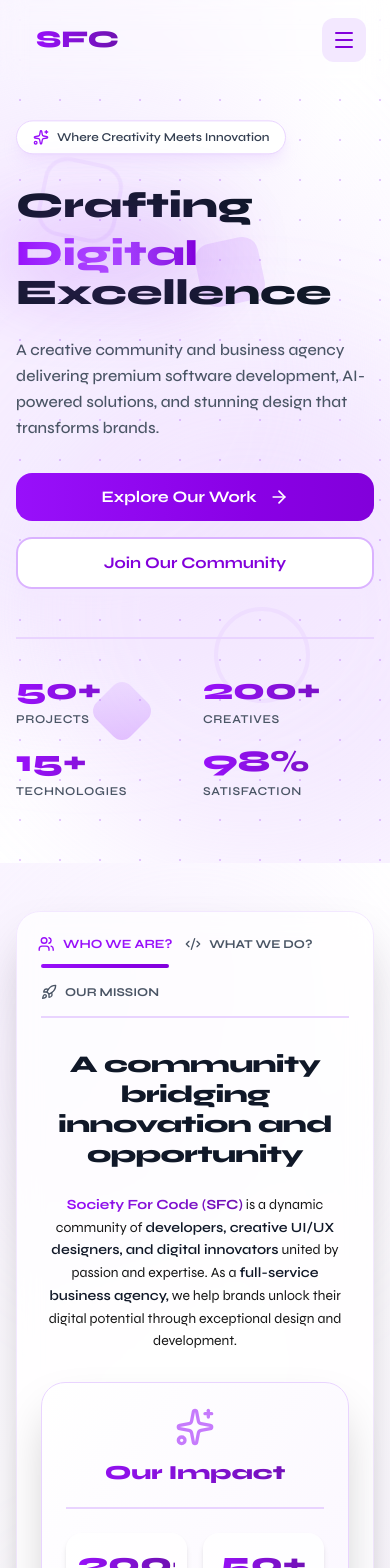
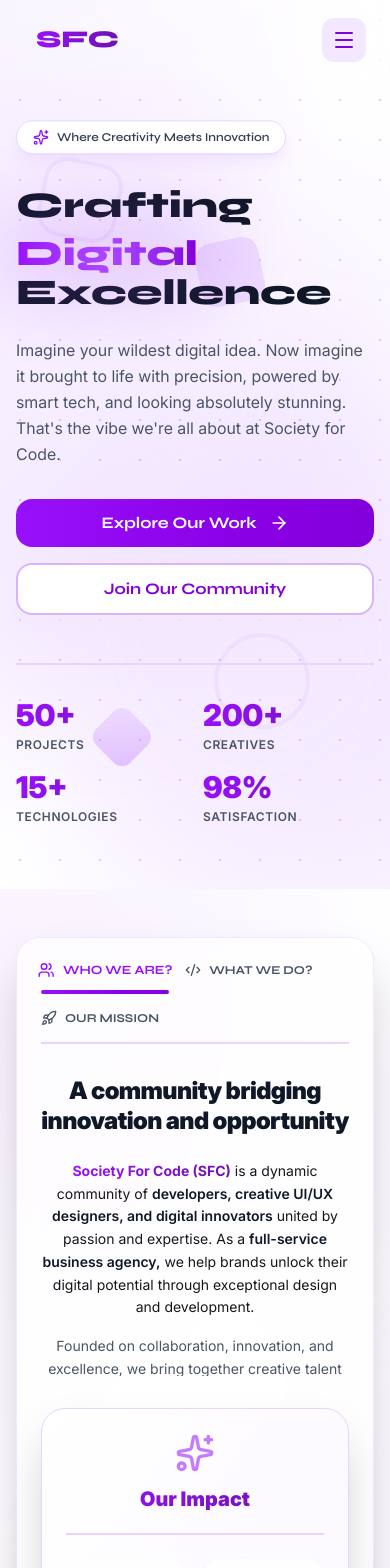
Before and after one commit to basit438/societyforcode, a Next.js app: page / in a window 390 px wide. Shown: the top 1568 px of the page. Built offline with nearby package versions, Linux system fonts and the light colour scheme.

Commit message:
added responsiveness

```diff
--- a/app/components/sections/About.jsx
+++ b/app/components/sections/About.jsx
@@ -128,10 +128,8 @@
             solutions that inspire and perform.
           </p>
           <p className="text-gray-600">
-            We believe in the power of collaboration—bringing together diverse
-            talents to solve complex challenges and deliver extraordinary value.
-            Together, we're shaping the future of technology and design, one
-            project at a time.
+            At Society for Code, we've built our foundation on the principle of 'Digital Excellence,' a commitment to merging creativity with innovation to deliver tangible results.
+
           </p>
         </div>
       ),
@@ -201,7 +199,7 @@
         </motion.div>
 
         {/* Content + Stats */}
-        <div className="grid grid-cols-1 lg:grid-cols-2 gap-8 sm:gap-10 md:gap-12 lg:gap-20 items-center">
+        <div className="grid grid-cols-1 lg:grid-cols-2 gap-8 sm:gap-10 md:gap-12 lg:gap-20 items-center font-inter">
           {/* Left Side (Animated Tab Content) */}
           <div className="relative overflow-hidden min-h-[300px] sm:min-h-[350px]">
             <AnimatePresence mode="wait">
--- a/app/components/sections/Hero.jsx
+++ b/app/components/sections/Hero.jsx
@@ -191,8 +191,8 @@
           </h1>
 
           {/* Subheading */}
-          <p className="text-base sm:text-lg md:text-xl lg:text-2xl text-gray-600 mb-8 sm:mb-12 max-w-2xl leading-relaxed font-medium">
-            A creative community and business agency delivering premium software development, AI-powered solutions, and stunning design that transforms brands.
+          <p className="text-base sm:text-lg md:text-xl lg:text-2xl text-gray-600 mb-8 sm:mb-12 max-w-2xl leading-relaxed font-inter">
+            Imagine your wildest digital idea. Now imagine it brought to life with precision, powered by smart tech, and looking absolutely stunning. That's the vibe we're all about at Society for Code.
           </p>
 
           {/* CTA Buttons */}
@@ -207,7 +207,7 @@
           </div>
 
           {/* Artistic Stats Display */}
-          <div className="grid grid-cols-2 md:grid-cols-4 gap-4 sm:gap-6 md:gap-8 pt-8 sm:pt-12 border-t-2 border-purple-200">
+          <div className="grid grid-cols-2 md:grid-cols-4 gap-4 sm:gap-6 md:gap-8 pt-8 sm:pt-12 border-t-2 font-inter border-purple-200">
             <div className="relative group cursor-default">
               <div className="absolute -inset-2 bg-gradient-to-r from-purple-400 to-purple-600 rounded-2xl blur opacity-0 group-hover:opacity-30 transition-opacity" />
               <div className="relative">
```
